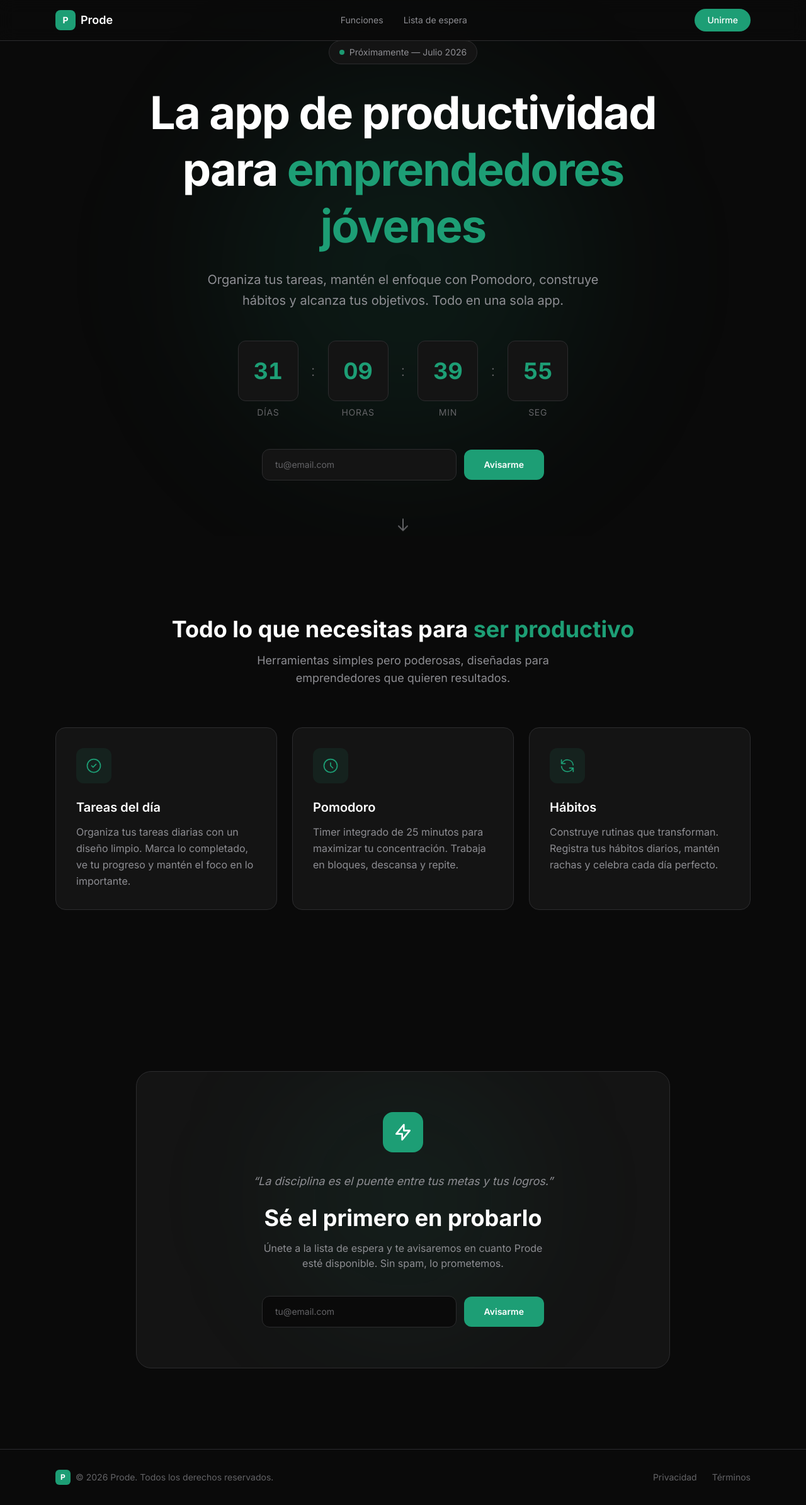
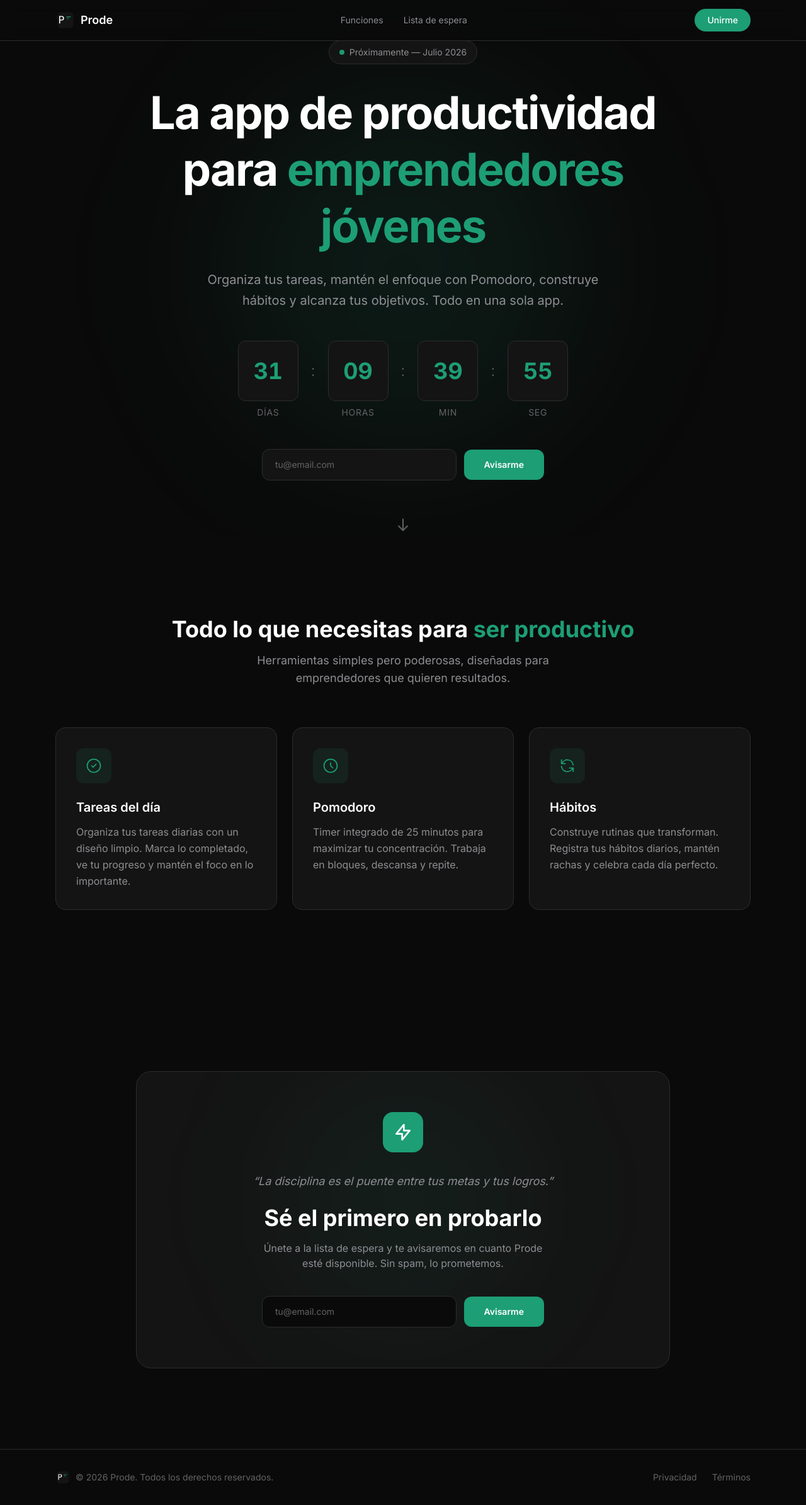
Before and after one commit to Lucaslobezno/prode-landing, a Next.js app: page / in a window 1280 px wide. Shown: the whole page at 63% size. Built offline with nearby package versions, Linux system fonts and the light colour scheme.

Commit message:
Nuevo logo en header y footer

```diff
--- a/src/components/Footer.tsx
+++ b/src/components/Footer.tsx
@@ -1,13 +1,18 @@
 import Link from "next/link";
+import Image from "next/image";
 
 export default function Footer() {
   return (
     <footer className="border-t border-[#2C2C2E] py-8 mt-auto">
       <div className="max-w-6xl mx-auto px-6 flex flex-col sm:flex-row items-center justify-between gap-4">
         <div className="flex items-center gap-2">
-          <div className="w-6 h-6 rounded-md bg-[#1D9E75] flex items-center justify-center">
-            <span className="text-white font-bold text-xs">P</span>
-          </div>
+          <Image
+            src="/logo.png"
+            alt="Prode"
+            width={24}
+            height={24}
+            className="rounded-md"
+          />
           <span className="text-[#636366] text-sm">
             &copy; 2026 Prode. Todos los derechos reservados.
           </span>
--- a/src/components/Header.tsx
+++ b/src/components/Header.tsx
@@ -1,11 +1,17 @@
+import Image from "next/image";
+
 export default function Header() {
   return (
     <header className="fixed top-0 left-0 right-0 z-50 backdrop-blur-md bg-[#0a0a0a]/80 border-b border-[#2C2C2E]">
       <div className="max-w-6xl mx-auto px-6 h-16 flex items-center justify-between">
         <a href="#" className="flex items-center gap-2">
-          <div className="w-8 h-8 rounded-lg bg-[#1D9E75] flex items-center justify-center">
-            <span className="text-white font-bold text-sm">P</span>
-          </div>
+          <Image
+            src="/logo.png"
+            alt="Prode"
+            width={32}
+            height={32}
+            className="rounded-lg"
+          />
           <span className="text-white font-semibold text-lg">Prode</span>
         </a>
         <nav className="hidden sm:flex items-center gap-8">
```
Also changed, not shown: public/logo.png (added).
